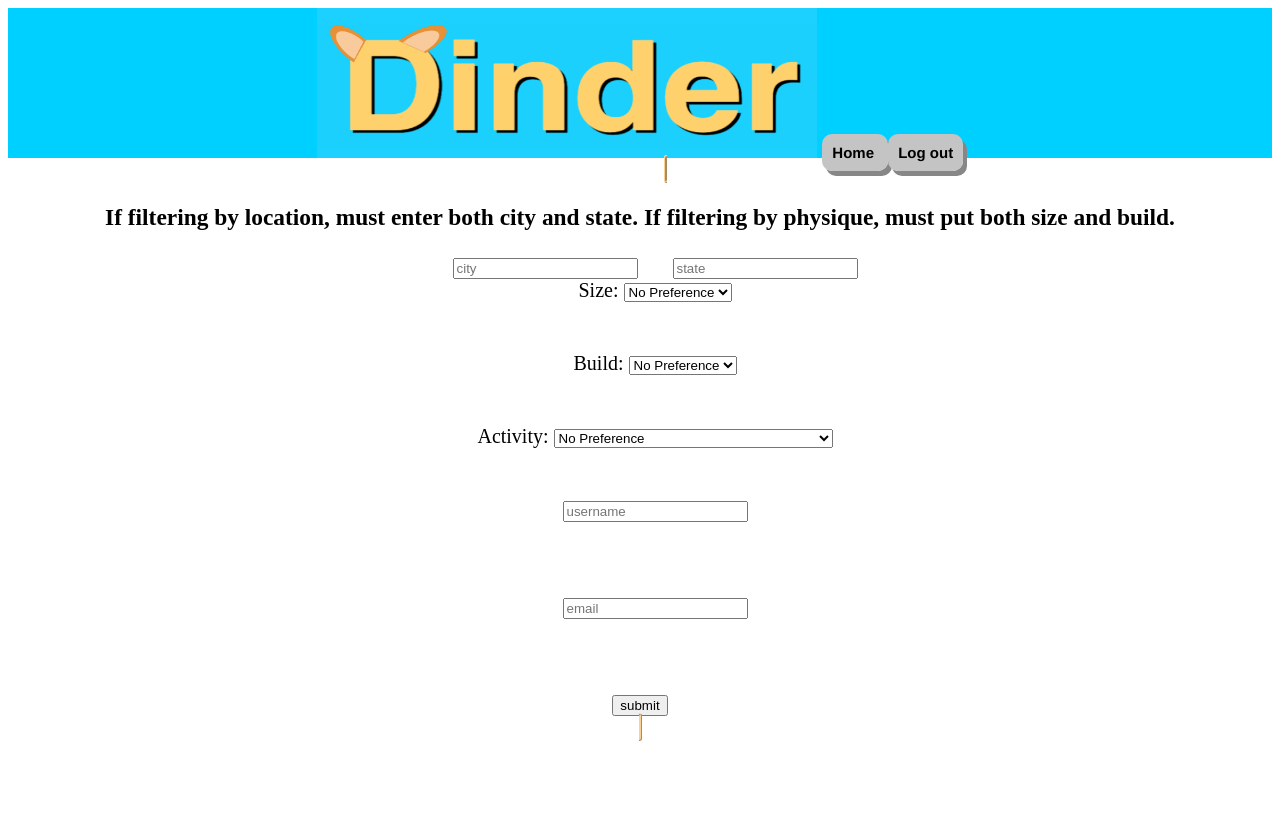
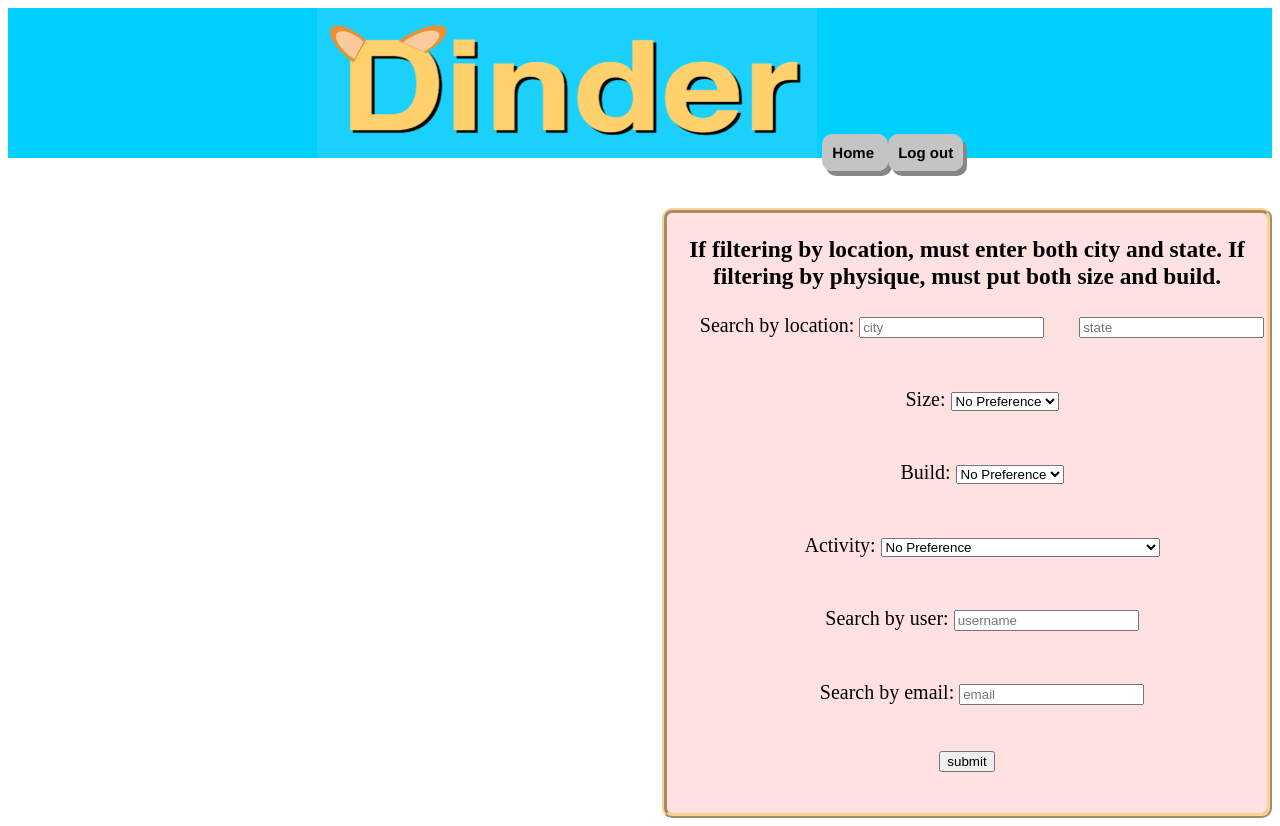
Before and after one commit to ad3707/w4111-proj1, a Flask app: page /search in a window 1280 px wide. Before the commit the page ends 741 px from the top, so only its background shows below. Run offline with Flask 2, Linux system fonts and the light colour scheme; parts of the project's set-up code (start-up, migrations or seed data) failed here and were passed over.

Commit message:
Update search.html

```diff
--- a/templates/search.html
+++ b/templates/search.html
@@ -39,21 +39,6 @@
    }
 
 
-
-   #box {
-     background-color: #fad195;
-     height: 400px;
-     width: 300px;
-     float:left;
-     margin-left: 50px;
-     margin-top: 50px;
-     margin-bottom: 0px;
-     text-align: center;
-     border-radius: 10px;
-     box-shadow: 5px 10px #FFE1E1;
-
-   }
-
    #container  {
      width: 1500px;
      margin:auto;
@@ -83,18 +68,20 @@
      background-color: #FFE1E1;
      height: 600px;
      width: 600px;
-     margin-left: 50px;
+     margin-left: auto;
      margin-top: 50px;
      margin-bottom: 0px;
      text-align: center;
      border-radius: 10px;
      border-style: ridge;
      border-color: #fad195;
+     border-width: 5px;
     }
 
 
   #inputs {
-     margin-bottom: 50px;
+     margin-bottom: 20px;
+     margin-top: 50px;
      margin-left: 30px;
    }
 
@@ -115,12 +102,13 @@
   </div>
 
 
-  <span id = "search">
+  <div id = "search">
     <h3> If filtering by location, must enter both city and state. If filtering by physique, must put both size and build. </h3>
     <?php $user = $_GET['user']; ?>
     <form action = "/search" method = "POST">
    <span id = "inputs">
      <input type = "hidden" id = "user" name = "user" value = "{{ user }}"  />
+     <label for="city">Search by location:</label>
     <input type = "text" id = "city" name = "city" placeholder = "city" />
    </span>
     <span id = "inputs">
@@ -173,9 +161,11 @@
         </div>
 
    <div id = "inputs">
+   <label for="user_two">Search by user:</label>
     <input type = "text" id = "user_two" name = "user_two" placeholder = "username" />
-   </div> <br>
+   </div>
     <div id = "inputs">
+    <label for="email">Search by email:</label>
     <input type = "text" id = "email" name = "email" placeholder = "email"  />
    </div> <br>
 
@@ -183,6 +173,8 @@
         </form>
   </span>
 
+  </div>
+
 
 
 </body>
```
